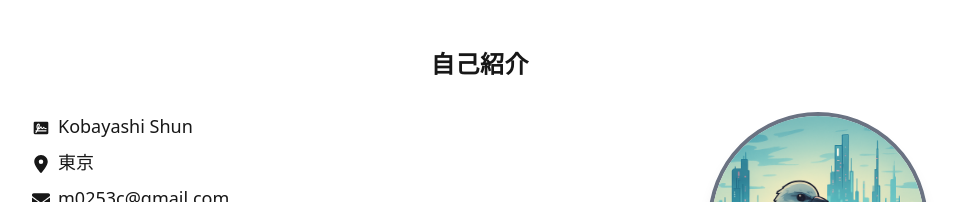
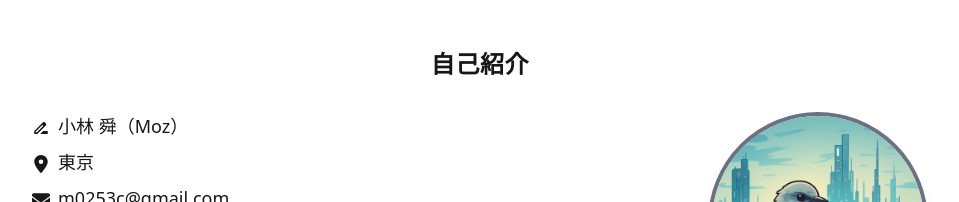
Before and after one commit to moz-sec/moz-sec.github.io, a Next.js app: page /components/About in a window 1280 px wide. Shown: the top 202 px of the page, without its empty margins (160-1119 px from the left). Built offline with nearby package versions, Linux system fonts and the light colour scheme.

Commit message:
feat: write my name in kanji

```diff
--- a/src/pages/components/About.tsx
+++ b/src/pages/components/About.tsx
@@ -1,8 +1,8 @@
 import Image from "next/image";
-import { PiSignatureFill } from "react-icons/pi";
 import { FaLocationDot, FaSquareXTwitter } from "react-icons/fa6";
 import { FaEnvelope } from "react-icons/fa";
 import { useDarkMode } from "@/theme/useIsDarkMode";
+import { MdDriveFileRenameOutline } from "react-icons/md";
 
 const About = () => {
   const { isDark } = useDarkMode();
@@ -15,8 +15,8 @@ const About = () => {
       <div className="flex flex-col md:flex-row items-center md:items-start gap-8">
         <div className="flex-1 text-lg">
           <p className="mb-2">
-            <PiSignatureFill className="inline-block mr-2" />
-            Kobayashi Shun
+            <MdDriveFileRenameOutline className="inline-block mr-2" />
+            小林 舜（Moz）
           </p>
           <p className="mb-2">
             <FaLocationDot className="inline-block mr-2" />
```
